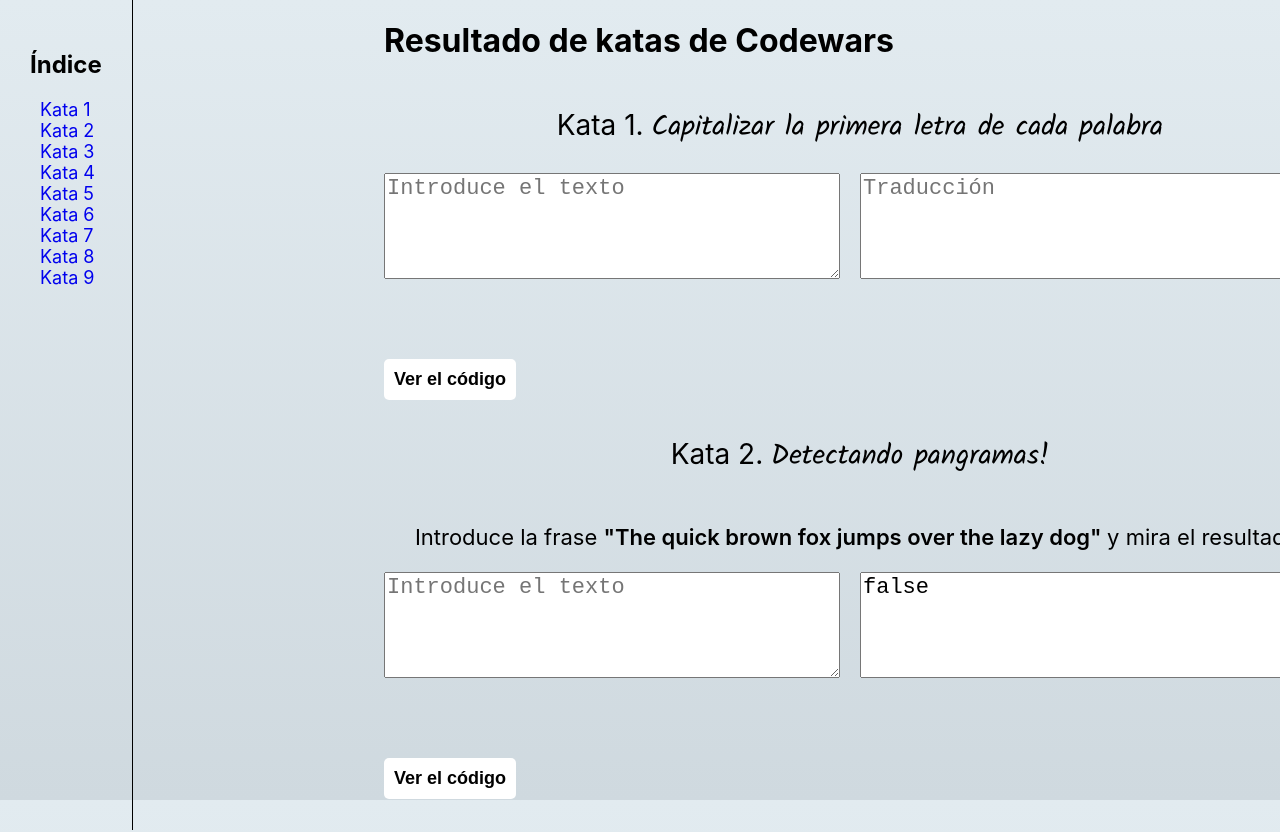
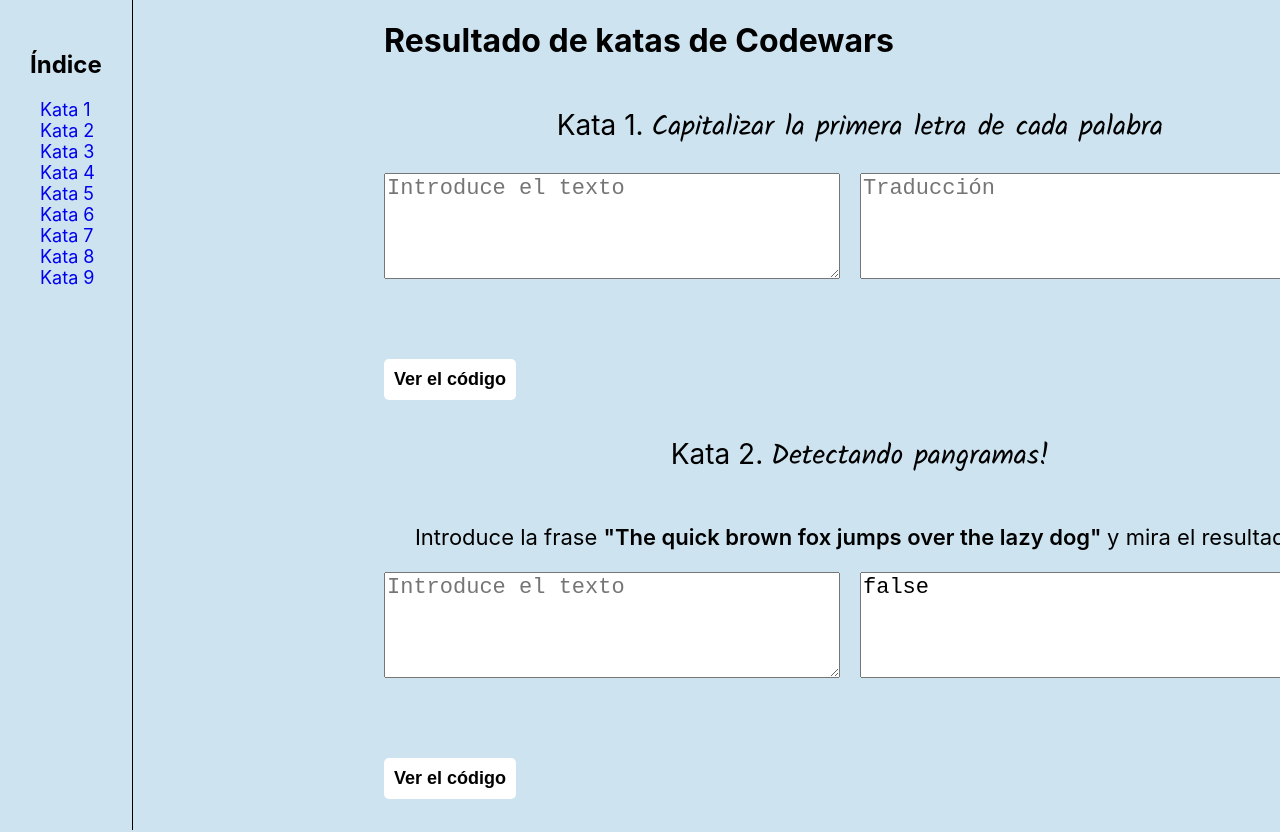
Before and after one commit to nataliamateo/Katas, a React (Create React App) app: page / in a window 1280 px wide. Shown: the top 832 px of the page. Built offline with nearby package versions, Linux system fonts and the light colour scheme.

Commit message:
Change body background color

```diff
--- a/src/index.scss
+++ b/src/index.scss
@@ -2,10 +2,9 @@
   margin: 0;
   font-family: -apple-system, BlinkMacSystemFont, 'Segoe UI', 'Roboto', 'Oxygen', 'Ubuntu', 'Cantarell', 'Fira Sans', 'Droid Sans', 'Helvetica Neue', sans-serif;
   box-sizing: border-box;
-  background-image: linear-gradient(to top, #cfd9df 0%, #e2ebf0 100%);
   height: 100vh;
+  background-color: #cde3f0;
 }
-
 code {
   font-family: source-code-pro, Menlo, Monaco, Consolas, 'Courier New', monospace;
 }
```
